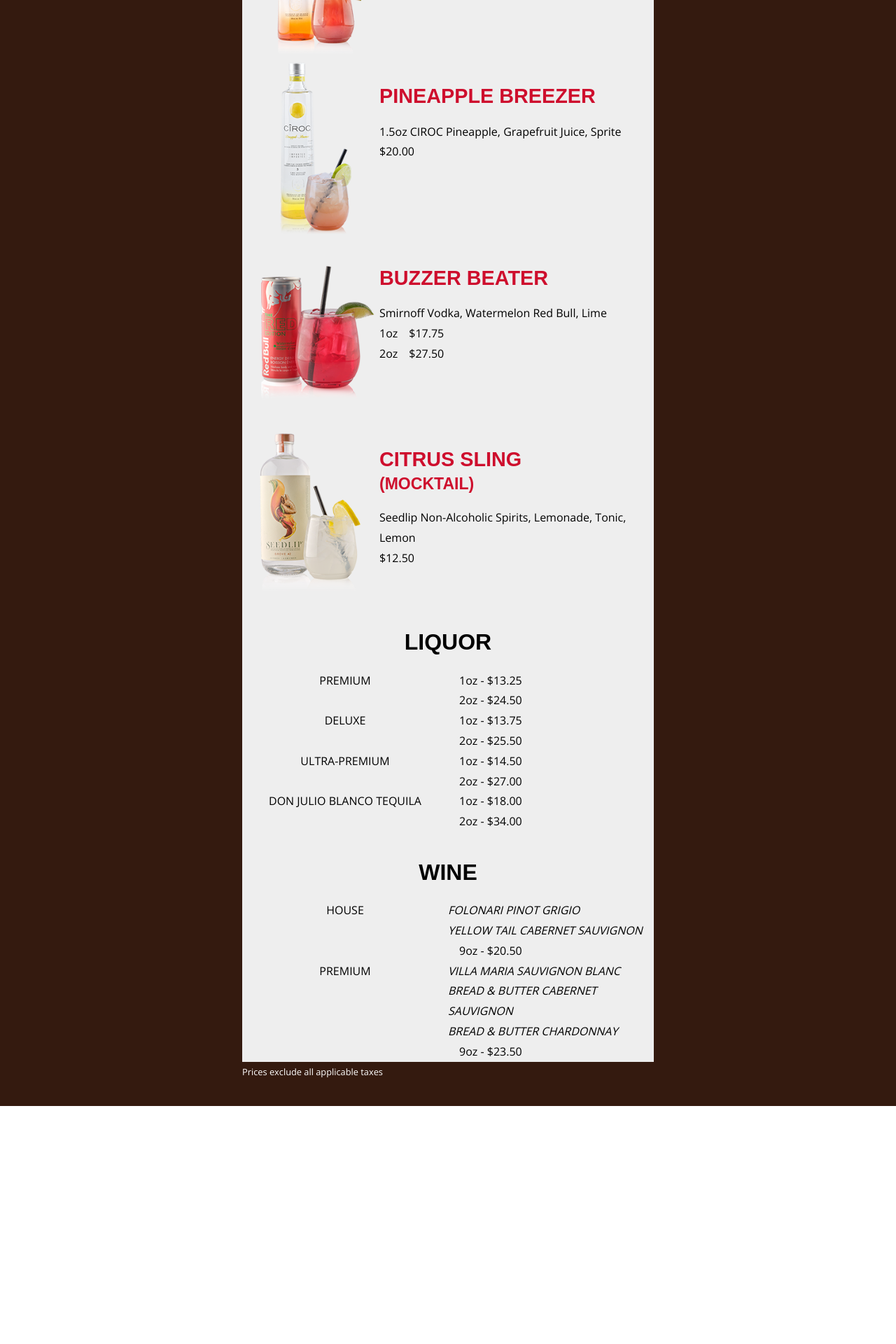
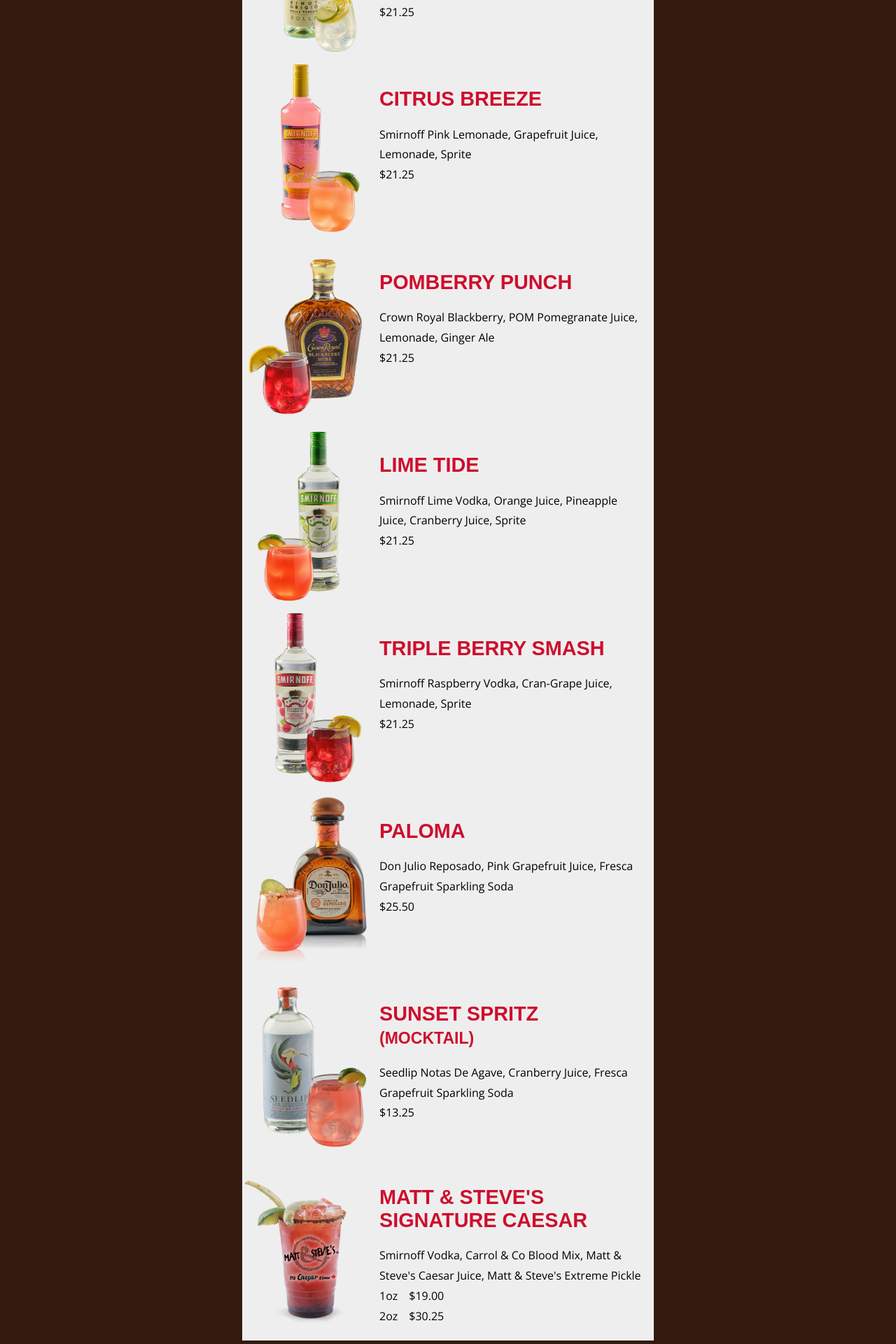
Before and after one commit to tlajack/scotiabank-concession-next, a Next.js app: page /draughtdeck2026 in a window 1280 px wide. Shown: the part 7360-9280 px from the top of the page at 70% size. Before the commit the page ends 8940 px from the top, so only its background shows below. Built offline with nearby package versions, Linux system fonts and the light colour scheme; a web font is replaced by a local one.

Commit message:
update Signature Cocktails

```diff
--- a/app/draughtdeck2026/page.tsx
+++ b/app/draughtdeck2026/page.tsx
@@ -564,128 +564,139 @@
 
           <Drinks>
             <div>
-              <Image src="/images/drink-25.png" alt="Mango Tango " width={150} height={300} style={{ width: '100%', height: 'auto' }} />
+              <Image src="/images/cocktail-Sangria-red-2.png" alt="Red Sangria" width={400} height={400} style={{ width: '100%', height: 'auto' }} />
             </div>
             <div>
-              <h1>Mango Tango </h1>
+              <h1>Red Sangria</h1>
               <div className="description">
                 <p className="drinkType wide">
-                  1.5oz CIROC Mango, Cranberry Juice, Lemonade, Sprite
+                  Crown Royal Blackberry, Yellow Tail Cabernet Sauvignon, POM Pomegranate Juice, Ginger Ale, Apple Garnish
                 </p>
-                <p className="drinkPrice">$20.00</p>
+                <p className="drinkPrice">$21.25</p>
               </div>
             </div>
           </Drinks>
           <Drinks>
             <div>
-              <Image src="/images/drink-21.png" alt="Peach Punch" width={150} height={300} style={{ width: '100%', height: 'auto' }} />
+              <Image src="/images/cocktail-Sangria-white-2.png" alt="White Sangria" width={400} height={400} style={{ width: '100%', height: 'auto' }} />
             </div>
             <div>
-              <h1>Peach Punch</h1>
+              <h1>White Sangria</h1>
               <div className="description">
                 <p className="drinkType wide">
-                  1.5oz CIROC Peach, Cranberry Juice, Orange Juice, Lime
+                  Smirnoff Lime Vodka, Bolla Pinot Grigio, Pineapple Juice, Fresca Grapefruit Sparkling Soda, Apple Garnish
                 </p>
-                <p className="drinkPrice">$20.00</p>
+                <p className="drinkPrice">$21.25</p>
               </div>
             </div>
           </Drinks>
           <Drinks>
             <div>
-              <Image src="/images/drink-26.png" alt="Pineapple Breezer" width={150} height={300} style={{ width: '100%', height: 'auto' }} />
+              <Image src="/images/Pucker-Up.png" alt="Citrus Breeze" width={400} height={400} style={{ width: '100%', height: 'auto' }} />
             </div>
             <div>
-              <h1>Pineapple Breezer</h1>
+              <h1>Citrus Breeze</h1>
               <div className="description">
                 <p className="drinkType wide">
-                  1.5oz CIROC Pineapple, Grapefruit Juice, Sprite
+                  Smirnoff Pink Lemonade, Grapefruit Juice, Lemonade, Sprite
                 </p>
-                <p className="drinkPrice">$20.00</p>
+                <p className="drinkPrice">$21.25</p>
               </div>
             </div>
           </Drinks>
           <Drinks>
             <div>
-              <Image src="/images/drink-22.png" alt="Buzzer Beater" width={150} height={300} style={{ width: '100%', height: 'auto' }} />
+              <Image src="/images/Pomeberry-Punch.png" alt="Pomberry Punch" width={400} height={400} style={{ width: '100%', height: 'auto' }} />
             </div>
             <div>
-              <h1>Buzzer Beater</h1>
+              <h1>Pomberry Punch</h1>
               <div className="description">
                 <p className="drinkType wide">
-                  Smirnoff Vodka, Watermelon Red Bull, Lime
+                  Crown Royal Blackberry, POM Pomegranate Juice, Lemonade, Ginger Ale
                 </p>
-                <p className="drinkPrice">
-                  1oz&emsp;$17.75
-                  <br />
-                  2oz&emsp;$27.50
-                </p>
+                <p className="drinkPrice">$21.25</p>
               </div>
             </div>
           </Drinks>
           <Drinks>
             <div>
-              <Image src="/images/drink-23.png" alt="Citrus Sling" width={150} height={300} style={{ width: '100%', height: 'auto' }} />
+              <Image src="/images/Lime-Tide.png" alt="Lime Tide" width={400} height={400} style={{ width: '100%', height: 'auto' }} />
+            </div>
+            <div>
+              <h1>Lime Tide</h1>
+              <div className="description">
+                <p className="drinkType wide">
+                  Smirnoff Lime Vodka, Orange Juice, Pineapple Juice, Cranberry Juice, Sprite
+                </p>
+                <p className="drinkPrice">$21.25</p>
+              </div>
+            </div>
+          </Drinks>
+          <Drinks>
+            <div>
+              <Image src="/images/Triple-Berry-Smash.png" alt="Triple Berry Smash" width={400} height={400} style={{ width: '100%', height: 'auto' }} />
+            </div>
+            <div>
+              <h1>Triple Berry Smash</h1>
+              <div className="description">
+                <p className="drinkType wide">
+                  Smirnoff Raspberry Vodka, Cran-Grape Juice, Lemonade, Sprite
+                </p>
+                <p className="drinkPrice">$21.25</p>
+              </div>
+            </div>
+          </Drinks>
+          <Drinks>
+            <div>
+              <Image src="/images/ReposadoPaloma.png" alt="Paloma" width={400} height={400} style={{ width: '100%', height: 'auto' }} />
+            </div>
+            <div>
+              <h1>Paloma</h1>
+              <div className="description">
+                <p className="drinkType wide">
+                  Don Julio Reposado, Pink Grapefruit Juice, Fresca Grapefruit Sparkling Soda
+                </p>
+                <p className="drinkPrice">$25.50</p>
+              </div>
+            </div>
+          </Drinks>
+          <Drinks>
+            <div>
+              <Image src="/images/Sunset-Spritz.png" alt="Sunset Spritz (Mocktail)" width={400} height={400} style={{ width: '100%', height: 'auto' }} />
             </div>
             <div>
               <h1>
-                Citrus Sling <br />
-                <small>(mocktail)</small>
+                Sunset Spritz <br />
+                <small>(Mocktail)</small>
               </h1>
               <div className="description">
                 <p className="drinkType wide">
-                  Seedlip Non-Alcoholic Spirits, Lemonade, Tonic, Lemon
+                  Seedlip Notas De Agave, Cranberry Juice, Fresca Grapefruit Sparkling Soda
                 </p>
-                <p className="drinkPrice">$12.50</p>
+                <p className="drinkPrice">$13.25</p>
+              </div>
+            </div>
+          </Drinks>
+          <Drinks>
+            <div>
+              <Image src="/images/cocktail-caesar-matts.png" alt="Matt & Steve's Signature Caesar" width={400} height={400} style={{ width: '100%', height: 'auto' }} />
+            </div>
+            <div>
+              <h1>Matt &amp; Steve&apos;s Signature Caesar</h1>
+              <div className="description">
+                <p className="drinkType wide">
+                  Smirnoff Vodka, Carrol &amp; Co Blood Mix, Matt &amp; Steve&apos;s Caesar Juice, Matt &amp; Steve&apos;s Extreme Pickle
+                </p>
+                <p className="drinkPrice">
+                  1oz&emsp;$19.00
+                  <br />
+                  2oz&emsp;$30.25
+                </p>
               </div>
             </div>
           </Drinks>
 
-          <Liquor>
-            <h1 className="sectionTitle">Liquor</h1>
-            <p className="liquorTitle">PREMIUM</p>
-            <p className="liquorPrice">
-              1oz - $13.25
-              <br />
-              2oz - $24.50
-            </p>
-            <p className="liquorTitle">DELUXE</p>
-            <p className="liquorPrice">
-              1oz - $13.75
-              <br />
-              2oz - $25.50
-            </p>
-            <p className="liquorTitle">ULTRA-PREMIUM</p>
-            <p className="liquorPrice">
-              1oz - $14.50
-              <br />
-              2oz - $27.00
-            </p>
-            <p className="liquorTitle">DON JULIO BLANCO TEQUILA</p>
-            <p className="liquorPrice">
-              1oz - $18.00
-              <br />
-              2oz - $34.00
-            </p>
 
-            <h1 className="sectionTitle">WINE</h1>
-            <p className="liquorTitle">HOUSE</p>
-            <p>
-              <em>
-                FOLONARI PINOT GRIGIO <br />
-                YELLOW TAIL CABERNET SAUVIGNON
-              </em>
-            </p>
-            <p className="liquorPrice">9oz - $20.50</p>
-            <p className="liquorTitle">PREMIUM</p>
-            <p>
-              <em>
-                VILLA MARIA SAUVIGNON BLANC <br />
-                BREAD & BUTTER CABERNET SAUVIGNON <br />
-                BREAD & BUTTER CHARDONNAY
-              </em>
-            </p>
-            <p className="liquorPrice">9oz - $23.50</p>
-          </Liquor>
         </DraughtDeck>
         <p className="notes">Prices exclude all applicable taxes</p>
         &nbsp;
```
